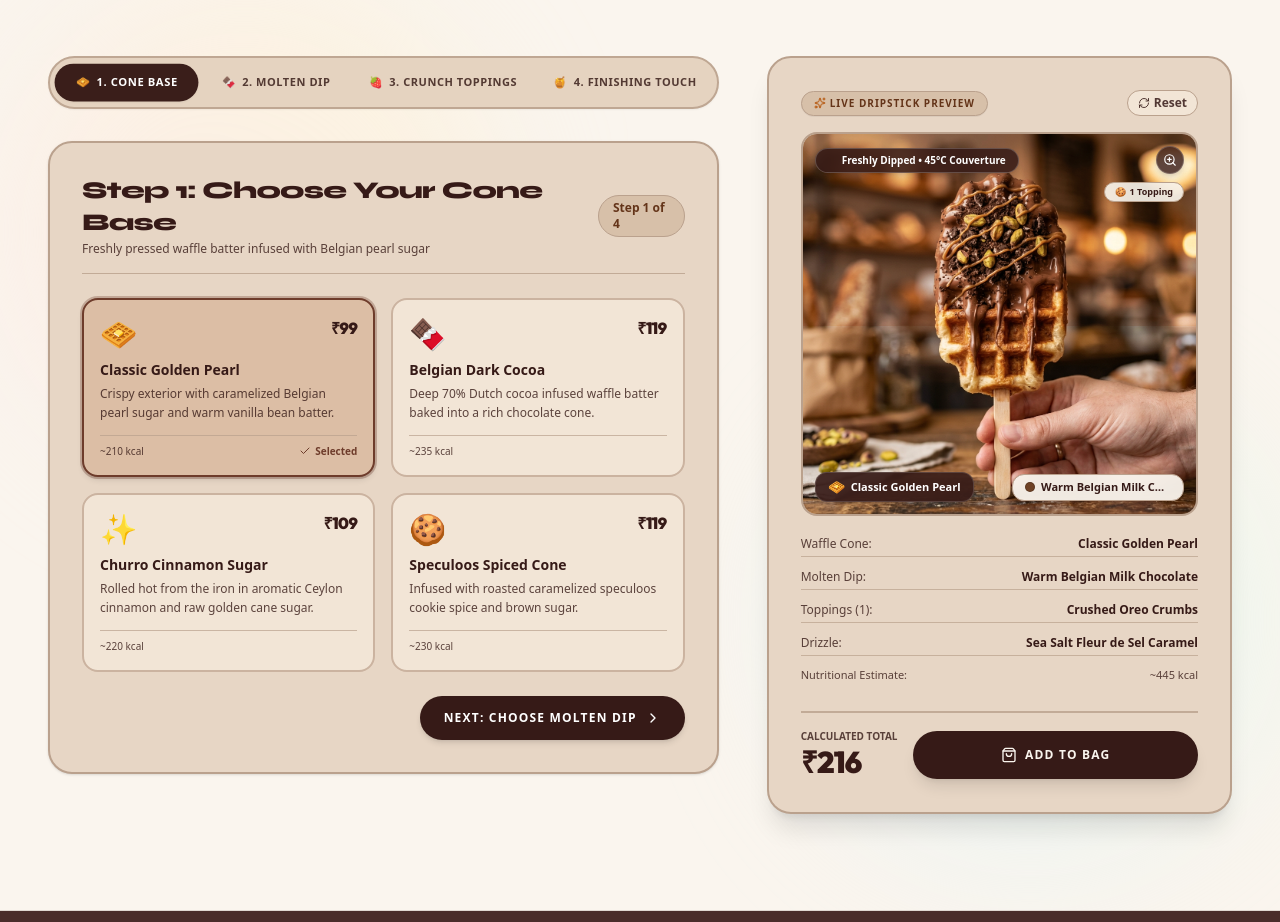
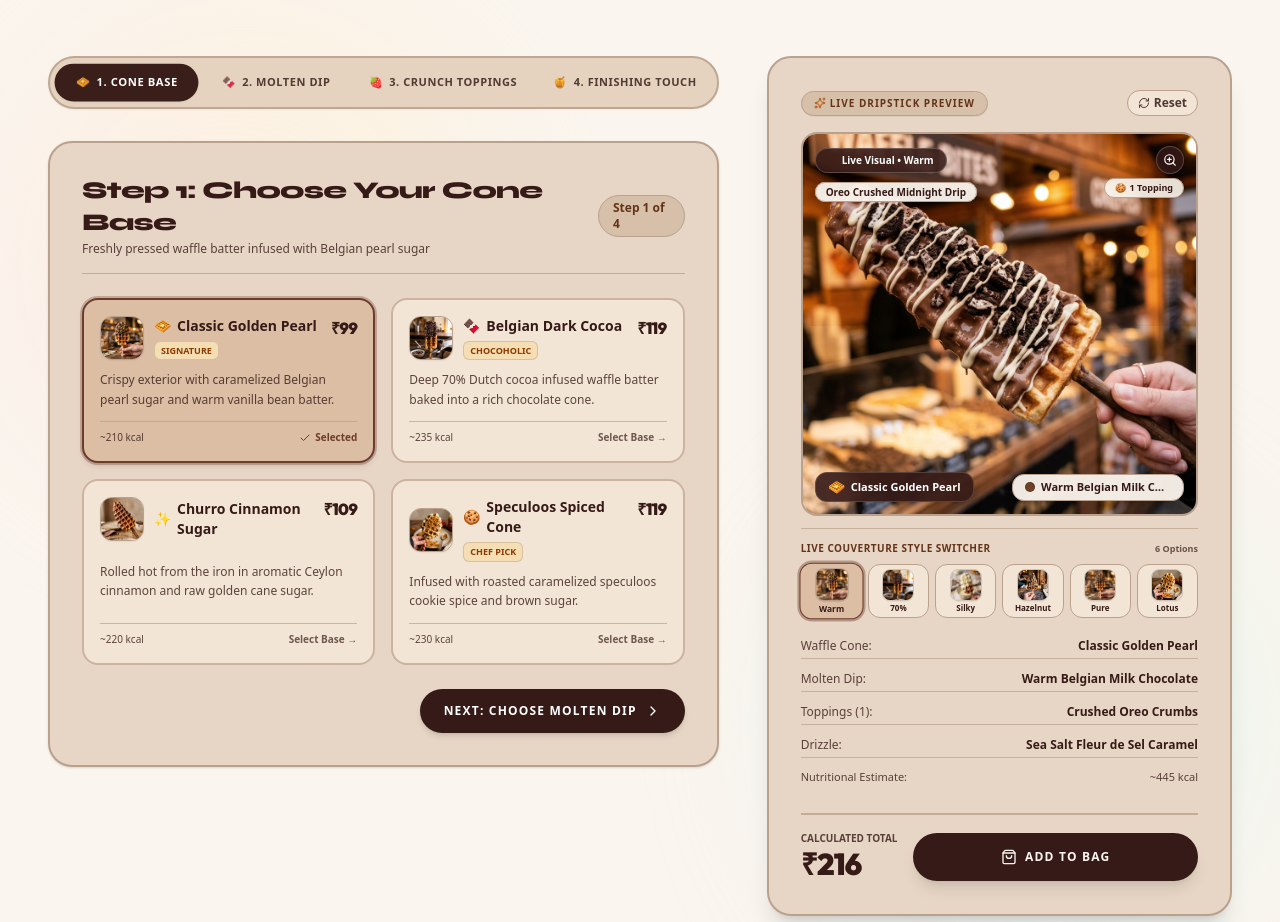
Before and after one commit to anaayanair2501-source/DripStick1, a React (Vite) app: page / in a window 1280 px wide. Shown: the part 2920-3842 px from the top of the page. Built offline with nearby package versions, Linux system fonts and the light colour scheme.

Commit message:
feat(menu): add dynamic preview images to builder
Update type definitions and mock data to include images for bases and sauces. Implement a memoized resolver in the MenuBuilder to dynamically update the preview image based on the selected configuration.

```diff
--- a/src/components/MenuBuilderSection.tsx
+++ b/src/components/MenuBuilderSection.tsx
@@ -17,6 +17,75 @@ export const MenuBuilderSection: React.FC<MenuBuilderSectionProps> = ({ onAddCus
   const [isSuccessModal, setIsSuccessModal] = useState<boolean>(false);
   const [currentStep, setCurrentStep] = useState<1 | 2 | 3 | 4>(1);
   const [isZoomed, setIsZoomed] = useState<boolean>(false);
+
+  // Dynamically resolve realistic preview image based on all active choices
+  const { previewImage, styleLabel } = React.useMemo(() => {
+    // 1. Specific Sauce Dip matches
+    if (selectedSauce.id === 'sauce-white-velvet') {
+      return {
+        previewImage: ASSETS.waffleWhiteDip,
+        styleLabel: 'Silky White Velvet Couverture',
+      };
+    }
+    if (selectedSauce.id === 'sauce-dark-choco') {
+      return {
+        previewImage: ASSETS.waffleDarkDip,
+        styleLabel: '70% Antwerp Dark Couverture',
+      };
+    }
+    if (selectedSauce.id === 'sauce-bueno') {
+      return {
+        previewImage: ASSETS.waffleBueno,
+        styleLabel: 'Hazelnut Bueno Praline Cream',
+      };
+    }
+    if (selectedSauce.id === 'sauce-speculoos-dip') {
+      return {
+        previewImage: ASSETS.waffleBiscoff,
+        styleLabel: 'Lotus Biscoff Spiced Lava',
+      };
+    }
+
+    // 2. Base selection overrides if base is Dark Cocoa or Speculoos
+    if (selectedBase.id === 'base-dark') {
+      return {
+        previewImage: ASSETS.waffleDarkDip,
+        styleLabel: 'Belgian Dark Cocoa Cone & Drip',
+      };
+    }
+    if (selectedBase.id === 'base-speculoos' && !selectedToppings.some((t) => t.id === 'top-oreo')) {
+      return {
+        previewImage: ASSETS.waffleBiscoff,
+        styleLabel: 'Speculoos Spiced Crust & Dip',
+      };
+    }
+
+    // 3. Topping overrides for milk chocolate or nutella
+    if (selectedToppings.some((t) => t.id === 'top-oreo')) {
+      return {
+        previewImage: ASSETS.waffleOreo,
+        styleLabel: 'Oreo Crushed Midnight Drip',
+      };
+    }
+    if (selectedToppings.some((t) => t.id === 'top-biscoff')) {
+      return {
+        previewImage: ASSETS.waffleBiscoff,
+        styleLabel: 'Lotus Speculoos Crunch & Drip',
+      };
+    }
+    if (selectedToppings.some((t) => t.id === 'top-kitkat')) {
+      return {
+        previewImage: ASSETS.waffleBueno,
+        styleLabel: 'Wafer Crunch & Milk Chocolate',
+      };
+    }
+
+    // 4. Default / direct image
+    return {
+      previewImage: selectedSauce.image || selectedBase.image || ASSETS.realisticDripstick,
+      styleLabel: `${selectedSauce.name} • ${selectedBase.name}`,
+    };
+  }, [selectedBase, selectedSauce, selectedToppings]);
 
   // Price Calculation
   const toppingsPrice = selectedToppings.reduce((sum, item) => sum + item.price, 0);
@@ -155,17 +224,42 @@ export const MenuBuilderSection: React.FC<MenuBuilderSectionProps> = ({ onAddCus
                             : 'bg-[#F2E5D6] border-[#CBB3A0] hover:border-[#9C7F6A] hover:bg-[#EBDBC9]'
                         }`}
                       >
-                        <div className="flex items-start justify-between mb-2">
-                          <span className="text-3xl">{base.icon}</span>
+                        <div className="flex items-start justify-between mb-2.5">
+                          <div className="flex items-center gap-2.5">
+                            {base.image ? (
+                              <img
+                                src={base.image}
+                                alt={base.name}
+                                referrerPolicy="no-referrer"
+                                className="w-11 h-11 rounded-xl object-cover border border-[#BAA18D] shadow-xs"
+                              />
+                            ) : (
+                              <span className="text-3xl">{base.icon}</span>
+                            )}
+                            <div>
+                              <div className="flex items-center gap-1.5">
+                                <span className="text-sm">{base.icon}</span>
+                                <h4 className="font-bold text-sm text-[#361A17]">{base.name}</h4>
+                              </div>
+                              {base.badge && (
+                                <span className="inline-block text-[9px] font-black uppercase text-[#8C3A00] bg-[#F5DEB3] px-1.5 py-0.5 rounded-md mt-0.5 border border-[#BAA18D]/50">
+                                  {base.badge}
+                                </span>
+                              )}
+                            </div>
+                          </div>
                           <span className="font-display font-black text-base text-[#361A17]">
                             ₹{base.price}
                           </span>
                         </div>
-                        <h4 className="font-bold text-sm text-[#361A17] mb-1">{base.name}</h4>
                         <p className="text-xs text-[#361A17]/80 leading-relaxed mb-3">{base.description}</p>
                         <div className="flex items-center justify-between pt-2 border-t border-[#BAA18D]/70 text-[10px] text-[#361A17]/80">
                           <span>~{base.calories} kcal</span>
-                          {isSelected && <span className="font-bold text-[#6E3C2B] flex items-center gap-1"><Check className="w-3 h-3" /> Selected</span>}
+                          {isSelected ? (
+                            <span className="font-bold text-[#6E3C2B] flex items-center gap-1"><Check className="w-3 h-3" /> Selected</span>
+                          ) : (
+                            <span className="text-[#361A17]/70 font-semibold group-hover:text-[#361A17]">Select Base →</span>
+                          )}
                         </div>
                       </div>
                     );
@@ -195,7 +289,7 @@ export const MenuBuilderSection: React.FC<MenuBuilderSectionProps> = ({ onAddCus
                     <h3 className="font-brand font-black text-2xl text-[#361A17]">
                       Step 2: Choose Warm Belgian Couverture Dip
                     </h3>
-                    <p className="text-xs text-[#361A17]/80 mt-0.5">Kept at 45°C in continuous flowing fondue pots</p>
+                    <p className="text-xs text-[#361A17]/80 mt-0.5">Kept at 45°C in continuous flowing fondue pots • Live preview updates instantly</p>
                   </div>
                   <span className="text-xs font-bold text-[#643419] bg-[#D7C0A9] px-3.5 py-1 rounded-full border border-[#BAA18D]">
                     Step 2 of 4
@@ -219,10 +313,29 @@ export const MenuBuilderSection: React.FC<MenuBuilderSectionProps> = ({ onAddCus
                             : 'bg-[#F2E5D6] border-[#CBB3A0] hover:border-[#9C7F6A] hover:bg-[#EBDBC9]'
                         }`}
                       >
-                        <div className="flex items-center justify-between mb-2">
-                          <div className="flex items-center gap-2">
-                            <span className="w-5 h-5 rounded-full border border-black/20 shadow-xs" style={{ backgroundColor: sauce.color }} />
-                            <h4 className="font-bold text-sm text-[#361A17]">{sauce.name}</h4>
+                        <div className="flex items-start justify-between mb-2.5">
+                          <div className="flex items-center gap-2.5">
+                            {sauce.image ? (
+                              <img
+                                src={sauce.image}
+                                alt={sauce.name}
+                                referrerPolicy="no-referrer"
+                                className="w-11 h-11 rounded-xl object-cover border border-[#BAA18D] shadow-xs shrink-0"
+                              />
+                            ) : (
+                              <span className="w-6 h-6 rounded-full border border-black/20 shadow-xs shrink-0" style={{ backgroundColor: sauce.color }} />
+                            )}
+                            <div>
+                              <div className="flex items-center gap-1.5">
+                                <span className="w-2.5 h-2.5 rounded-full border border-black/20 shrink-0" style={{ backgroundColor: sauce.color }} />
+                                <h4 className="font-bold text-sm text-[#361A17]">{sauce.name}</h4>
+                              </div>
+                              {sauce.badge && (
+                                <span className="inline-block text-[9px] font-black uppercase text-[#8C3A00] bg-[#F5DEB3] px-1.5 py-0.5 rounded-md mt-0.5 border border-[#BAA18D]/50">
+                                  {sauce.badge}
+                                </span>
+                              )}
+                            </div>
                           </div>
                           <span className="font-display font-black text-base text-[#361A17]">
                             ₹{sauce.price}
@@ -230,8 +343,12 @@ export const MenuBuilderSection: React.FC<MenuBuilderSectionProps> = ({ onAddCus
                         </div>
                         <p className="text-xs text-[#361A17]/80 leading-relaxed mb-3">{sauce.description}</p>
                         <div className="flex items-center justify-between pt-2 border-t border-[#BAA18D]/70 text-[10px] text-[#361A17]/80">
-                          <span>{sauce.cocoaPercent} Cocoa • ~{sauce.calories} kcal</span>
-                          {isSelected && <span className="font-bold text-[#6E3C2B] flex items-center gap-1"><Check className="w-3 h-3" /> Selected</span>}
+                          <span>{sauce.cocoaPercent ? `${sauce.cocoaPercent} Cocoa • ` : ''}~{sauce.calories} kcal</span>
+                          {isSelected ? (
+                            <span className="font-bold text-[#6E3C2B] flex items-center gap-1"><Check className="w-3 h-3" /> Selected</span>
+                          ) : (
+                            <span className="text-[#361A17]/70 font-semibold group-hover:text-[#361A17]">Select Dip →</span>
+                          )}
                         </div>
                       </div>
                     );
@@ -419,17 +536,18 @@ export const MenuBuilderSection: React.FC<MenuBuilderSectionProps> = ({ onAddCus
 
               {/* Dynamic Realistic DripStick Showcase */}
               <div className="relative w-full h-84 sm:h-96 rounded-2xl overflow-hidden border-2 border-[#BAA18D] shadow-inner group bg-gradient-to-b from-[#FFFDF9] to-[#E9D9C8]">
-                {/* Photorealistic DripStick Master Image */}
+                {/* Photorealistic DripStick Master Image with key to animate smoothly on option change */}
                 <img
-                  src={ASSETS.realisticDripstick}
-                  alt={`Custom Artisanal DripStick - ${selectedBase.name} dipped in ${selectedSauce.name}`}
+                  key={previewImage}
+                  src={previewImage}
+                  alt={`Custom Artisanal DripStick - ${styleLabel}`}
                   referrerPolicy="no-referrer"
-                  className="w-full h-full object-cover object-center transition-transform duration-700 ease-out group-hover:scale-108"
+                  className="w-full h-full object-cover object-center transition-transform duration-700 ease-out group-hover:scale-108 animate-fade-in"
                 />
 
                 {/* Dynamic Warm Ambient Couverture Glaze Layer */}
                 <div
-                  className="absolute inset-0 pointer-events-none transition-all duration-700 mix-blend-color opacity-35"
+                  className="absolute inset-0 pointer-events-none transition-all duration-700 mix-blend-color opacity-30"
                   style={{
                     background: `radial-gradient(circle at 50% 35%, ${selectedSauce.color || '#4A2C2A'} 0%, transparent 75%)`,
                   }}
@@ -437,7 +555,7 @@ export const MenuBuilderSection: React.FC<MenuBuilderSectionProps> = ({ onAddCus
 
                 {/* Subdued Glaze Highlights */}
                 <div
-                  className="absolute top-0 inset-x-0 h-48 pointer-events-none transition-all duration-700 mix-blend-overlay opacity-25"
+                  className="absolute top-0 inset-x-0 h-48 pointer-events-none transition-all duration-700 mix-blend-overlay opacity-20"
                   style={{ backgroundColor: selectedSauce.color }}
                 />
 
@@ -450,7 +568,7 @@ export const MenuBuilderSection: React.FC<MenuBuilderSectionProps> = ({ onAddCus
                 <div className="absolute top-3 left-3 right-3 flex items-center justify-between pointer-events-none">
                   <div className="flex items-center gap-1.5 bg-[#361A17]/85 backdrop-blur-md text-white text-[10px] font-bold px-3 py-1 rounded-full border border-white/20 shadow-md">
                     <span className="w-2 h-2 rounded-full bg-[#22C55E] animate-ping inline-block" />
-                    <span>Freshly Dipped • 45°C Couverture</span>
+                    <span>Live Visual • {selectedSauce.name.split(' ')[0]}</span>
                   </div>
                   <button
                     type="button"
@@ -460,6 +578,13 @@ export const MenuBuilderSection: React.FC<MenuBuilderSectionProps> = ({ onAddCus
                   >
                     <ZoomIn className="w-3.5 h-3.5" />
                   </button>
+                </div>
+
+                {/* Active Style Ribbon */}
+                <div className="absolute top-11 left-3 pointer-events-none">
+                  <span className="bg-[#FAF5EE]/95 backdrop-blur-md text-[#361A17] text-[10px] font-black px-2.5 py-0.5 rounded-full border border-[#BAA18D] shadow-xs">
+                    {styleLabel}
+                  </span>
                 </div>
 
                 {/* Live Floating Ingredient Tags */}
@@ -480,13 +605,63 @@ export const MenuBuilderSection: React.FC<MenuBuilderSectionProps> = ({ onAddCus
 
                 {/* Selected Toppings Ribbon on Top Right */}
                 {selectedToppings.length > 0 && (
-                  <div className="absolute top-12 right-3 pointer-events-none flex flex-col items-end gap-1">
+                  <div className="absolute top-11 right-3 pointer-events-none flex flex-col items-end gap-1">
                     <div className="bg-[#FAF5EE]/90 backdrop-blur-md text-[#361A17] text-[9px] font-black px-2.5 py-0.5 rounded-full border border-[#BAA18D] shadow-xs flex items-center gap-1">
                       <span>{selectedToppings.map((t) => t.icon).join(' ')}</span>
                       <span>{selectedToppings.length} {selectedToppings.length === 1 ? 'Topping' : 'Toppings'}</span>
                     </div>
                   </div>
                 )}
+              </div>
+
+              {/* Quick Flavor Style Switcher to preview different images instantly */}
+              <div className="mt-3 pt-3 border-t border-[#BAA18D]/70">
+                <div className="flex items-center justify-between mb-2">
+                  <span className="text-[10px] font-black uppercase tracking-wider text-[#643419]">
+                    Live Couverture Style Switcher
+                  </span>
+                  <span className="text-[9px] text-[#361A17]/70 font-semibold">
+                    6 Options
+                  </span>
+                </div>
+                <div className="grid grid-cols-6 gap-1.5">
+                  {SAUCE_DIPS.map((sauce) => {
+                    const isSauceActive = selectedSauce.id === sauce.id;
+                    return (
+                      <button
+                        key={sauce.id}
+                        type="button"
+                        onClick={() => {
+                          soundEffects.playDip();
+                          setSelectedSauce(sauce);
+                        }}
+                        className={`flex flex-col items-center p-1 rounded-xl border transition-all text-center ${
+                          isSauceActive
+                            ? 'bg-[#DCBEA5] border-[#6E3C2B] ring-2 ring-[#6E3C2B]/40 scale-105 shadow-xs'
+                            : 'bg-[#F2E5D6] border-[#BAA18D] hover:bg-[#EBDBC9]'
+                        }`}
+                        title={sauce.name}
+                      >
+                        {sauce.image ? (
+                          <img
+                            src={sauce.image}
+                            alt={sauce.name}
+                            referrerPolicy="no-referrer"
+                            className="w-8 h-8 rounded-lg object-cover mb-0.5 border border-black/15 shadow-2xs"
+                          />
+                        ) : (
+                          <span
+                            className="w-8 h-8 rounded-lg mb-0.5 border border-black/15"
+                            style={{ backgroundColor: sauce.color }}
+                          />
+                        )}
+                        <span className="text-[8px] font-black text-[#361A17] truncate w-full leading-tight">
+                          {sauce.name.split(' ')[0]}
+                        </span>
+                      </button>
+                    );
+                  })}
+                </div>
               </div>
 
               {/* Composition Summary Checklist */}
@@ -588,20 +763,21 @@ export const MenuBuilderSection: React.FC<MenuBuilderSectionProps> = ({ onAddCus
 
             <div className="mt-4 relative rounded-2xl overflow-hidden border border-[#BAA18D] shadow-inner aspect-square max-h-[440px] mx-auto bg-[#E9D9C8]">
               <img
-                src={ASSETS.realisticDripstick}
+                key={previewImage}
+                src={previewImage}
                 alt="Realistic Artisanal DripStick Macro"
                 referrerPolicy="no-referrer"
-                className="w-full h-full object-cover object-center"
+                className="w-full h-full object-cover object-center animate-fade-in"
               />
               <div
-                className="absolute inset-0 pointer-events-none mix-blend-color opacity-35"
+                className="absolute inset-0 pointer-events-none mix-blend-color opacity-30"
                 style={{
                   background: `radial-gradient(circle at 50% 35%, ${selectedSauce.color || '#4A2C2A'} 0%, transparent 75%)`,
                 }}
               />
               <div className="absolute bottom-3 inset-x-3 flex items-center justify-between pointer-events-none">
                 <div className="bg-[#361A17]/90 backdrop-blur-md text-white px-3 py-1.5 rounded-full text-[11px] font-bold border border-white/20 shadow-md">
-                  100% Pure Belgian Couverture • Pearl Sugar Crust
+                  {styleLabel} • 100% Belgian Couverture
                 </div>
                 <div className="bg-[#FAF5EE]/95 text-[#361A17] px-2.5 py-1 rounded-full text-[10px] font-black border border-[#BAA18D]">
                   45°C Warm
--- a/src/types.ts
+++ b/src/types.ts
@@ -8,6 +8,7 @@ export interface WaffleBase {
   texture?: string;
   icon?: string;
   calories?: number;
+  image?: string;
 }
 
 export interface SauceDip {
@@ -22,6 +23,7 @@ export interface SauceDip {
   cocoaPercent?: string;
   badge?: string;
   calories?: number;
+  image?: string;
 }
 
 export interface Topping {
```
Also changed, not shown: src/data/mockData.ts (+14 -0 lines), src/assets/images/waffle_dark_dip_1788854112130.jpg (added), src/assets/images/waffle_white_dip_1788854128466.jpg (added).
